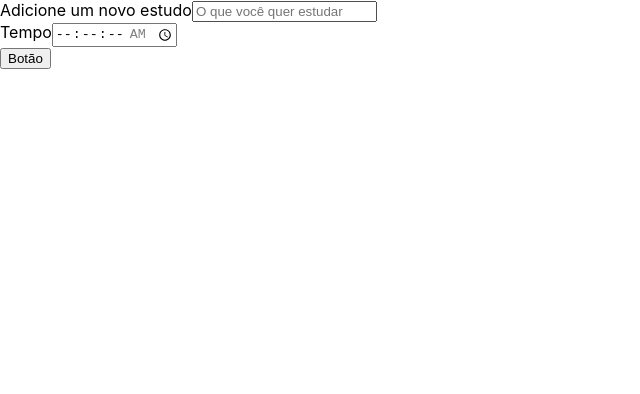
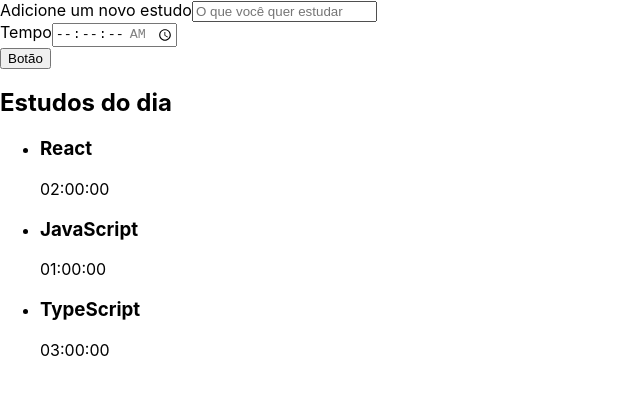
Before and after one commit to pedroltdias/react-estudo, a React (Create React App) app: page / in a window 1280 px wide. Shown: the top 394 px of the page, without its empty margins (0-640 px from the left). Built offline with nearby package versions, Linux system fonts and the light colour scheme; the HTML template or start-up script is replaced by a standard one.

Commit message:
componente lista criado com dinamicidade

```diff
--- a/src/App.tsx
+++ b/src/App.tsx
@@ -1,10 +1,12 @@
 import React from 'react';
 import Formulario from './components/Formulario';
+import Lista from './components/Lista';
 
 function App() {
   return (
     <div className="App">
       <Formulario />
+      <Lista/>
     </div>
   );
 }
--- /dev/null
+++ b/src/components/Lista/index.tsx
@@ -0,0 +1,34 @@
+import React from "react";
+
+function Lista() {
+    const tarefas = [
+        {
+            tarefa: "React",
+            tempo: "02:00:00"
+        },
+        {
+            tarefa: "JavaScript",
+            tempo: "01:00:00"
+        },
+        {
+            tarefa: "TypeScript",
+            tempo: "03:00:00"
+        }
+    ];
+    return(
+        <aside>
+            <h2>Estudos do dia</h2>
+            <ul>
+                {tarefas.map((item, index) => (
+                        <li key={index}>
+                            <h3>{item.tarefa}</h3>
+                            <span>{item.tempo}</span>
+                        </li>
+                    )
+                )}
+            </ul>
+        </aside>
+    );
+}
+
+export default Lista;
```
